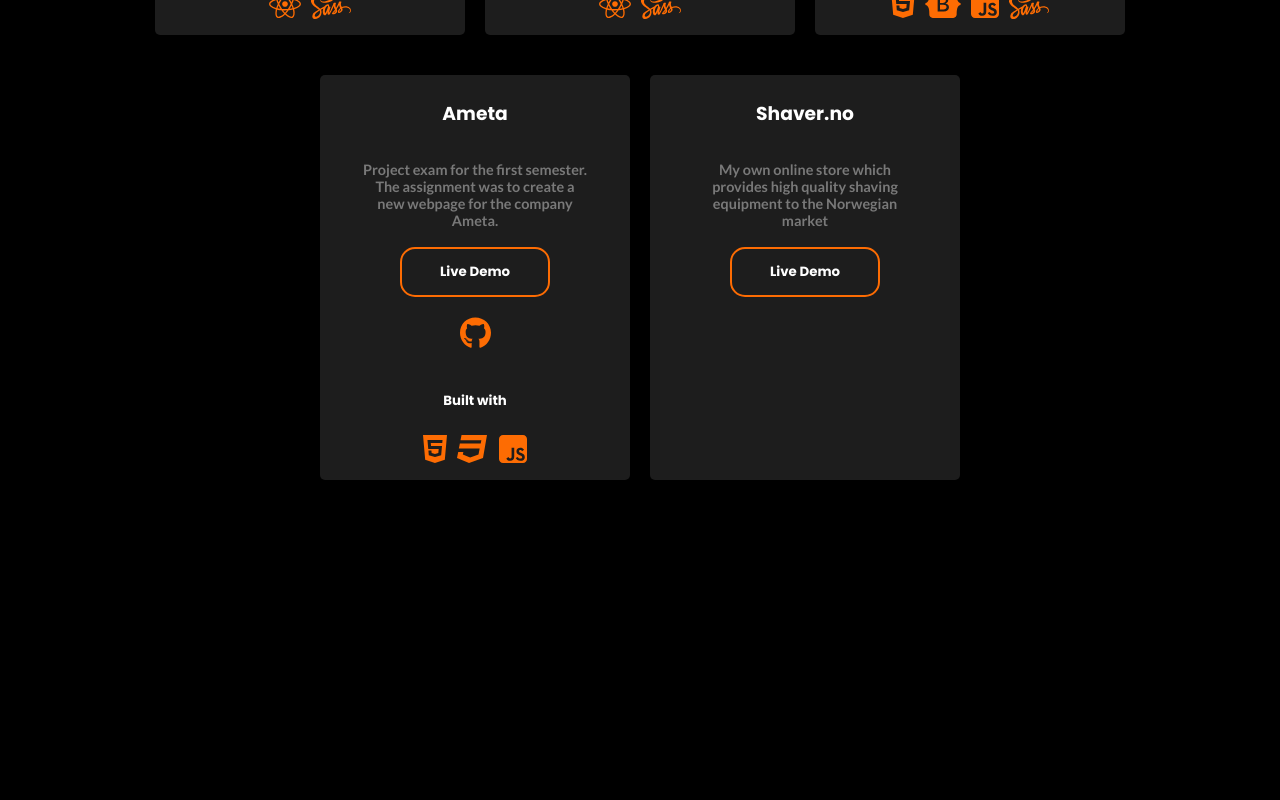
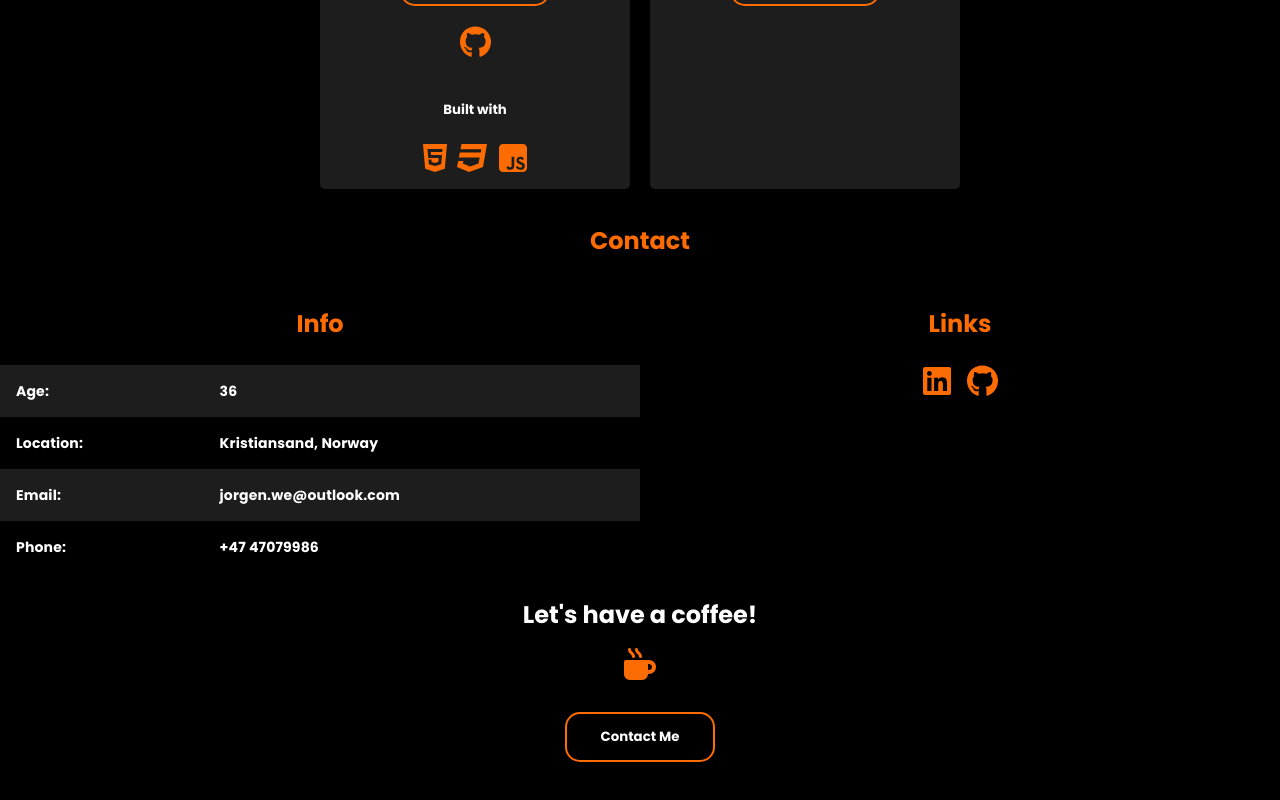
Before and after one commit to Jorgen-S-Engh/new_portfolio_2024, a React (Vite) app: page / in a window 1280 px wide. Shown: the part 1608-2408 px from the top of the page. Before the commit the page ends 2098 px from the top, so only its background shows below. Built offline with nearby package versions, Linux system fonts and the light colour scheme.

Commit message:
adds contact section

```diff
--- a/src/App.css
+++ b/src/App.css
@@ -107,6 +107,11 @@
   margin:20px;
 }
 
+.icon{
+  color: var(--main-color);
+  font-size: 2rem;
+}
+
 
 .github-icon, .tech-icon{
   color: var(--main-color);
@@ -152,3 +157,22 @@
   font-family: "Poppins" !important;
   font-weight: bold !important;
 }
+
+@keyframes shake {
+  0% { transform: translate(1px, 1px) rotate(0deg); }
+  10% { transform: translate(-1px, -2px) rotate(-1deg); }
+  20% { transform: translate(-3px, 0px) rotate(1deg); }
+  30% { transform: translate(3px, 2px) rotate(0deg); }
+  40% { transform: translate(1px, -1px) rotate(1deg); }
+  50% { transform: translate(-1px, 2px) rotate(-1deg); }
+  60% { transform: translate(-3px, 1px) rotate(0deg); }
+  70% { transform: translate(3px, 1px) rotate(-1deg); }
+  80% { transform: translate(-1px, -1px) rotate(1deg); }
+  90% { transform: translate(1px, 2px) rotate(0deg); }
+  100% { transform: translate(1px, -2px) rotate(-1deg); }
+}
+
+.shake {
+  animation: shake 0.5s;
+  animation-iteration-count: 1;
+}
--- a/src/App.jsx
+++ b/src/App.jsx
@@ -15,6 +15,7 @@
 import OtherExperiance from "./components/OtherExperiance";
 import Bio from "./components/Bio";
 import Links from "./components/Links";
+import LetsCoffee from "./components/LetsCoffee";
 
 function App() {
   return (
@@ -45,20 +46,11 @@
               sx={{
                 display: "flex",
                 width: "100%",
+                backgroundColor: "#0D0D0D",
               }}
             >
               <Education />
               <OtherExperiance />
-            </Box>
-            <Box
-              sx={{
-                display: "flex",
-                width: "100%",
-                justifyContent: "center",
-              }}
-            >
-              <Bio />
-              <Links />
             </Box>
           </section>
           <section id="projects">
@@ -122,6 +114,22 @@
               ))}
             </Box>
           </section>
+          <section style={{ width: "100%" }}>
+            <Box>
+              <h3 className="main-headline">Contact</h3>
+              <Box
+                sx={{
+                  display: "flex",
+                  width: "100%",
+                  justifyContent: "center",
+                }}
+              >
+                <Bio />
+                <Links />
+              </Box>
+            </Box>
+            <LetsCoffee />
+          </section>
         </Box>
       </ThemeProvider>
     </>
--- /dev/null
+++ b/src/components/LetsCoffee.jsx
@@ -0,0 +1,68 @@
+import MainButton from "./MainButton";
+import { Box } from "@mui/material";
+import { FontAwesomeIcon } from "@fortawesome/react-fontawesome";
+import { faMugHot } from "@fortawesome/free-solid-svg-icons";
+import { useState, useEffect } from "react";
+
+const LetsCoffee = () => {
+  const [height, setHeight] = useState("0px");
+  const [shake, setShake] = useState(false);
+
+  useEffect(() => {
+    console.log(height);
+  }, [height]);
+
+  return (
+    <>
+      <Box
+        sx={{
+          display: "flex",
+          flexDirection: "column",
+          alignItems: "center",
+          gap: 2,
+          marginBottom: "100px",
+        }}
+      >
+        <h3 style={{ marginBottom: "0px" }} className="sec-headline">
+          Let's have a coffee!
+        </h3>
+
+        <FontAwesomeIcon
+          className={`icon ${shake ? "shake" : ""}`}
+          icon={faMugHot}
+        />
+
+        <Box
+          sx={{
+            height: height,
+            overflow: "hidden",
+            transition: "height 0.3s",
+            display: "flex",
+            flexDirection: "column",
+            alignItems: "center",
+            gap: "10px",
+          }}
+        >
+          <a className="main-text" href="mailto:jorgen.we@outlook.com">
+            jorgen.we@outlook.com
+          </a>
+          <a className="main-text" href="tel:+4747079986">
+            +47 47079986
+          </a>
+        </Box>
+        <MainButton
+          onClick={() => {
+            console.log("button clicked");
+            setHeight((prevHeight) => (prevHeight === "0px" ? "100px" : "0px"));
+            setShake(true);
+            setTimeout(() => setShake(false), 500);
+          }}
+        >
+          Contact Me
+        </MainButton>
+      </Box>
+    </>
+  );
+};
+
+export default LetsCoffee;
--- a/src/components/MainButton.jsx
+++ b/src/components/MainButton.jsx
@@ -1,9 +1,11 @@
 import { Button } from "@mui/material";
 
-function MainButton({ children }) {
+function MainButton({ children, onClick }) {
   return (
     <>
-      <button className="main-button">{children}</button>
+      <button className="main-button" onClick={onClick}>
+        {children}
+      </button>
     </>
   );
 }
```
Also changed, not shown: src/components/OtherExp.jsx (deleted, +0 -69 lines).
